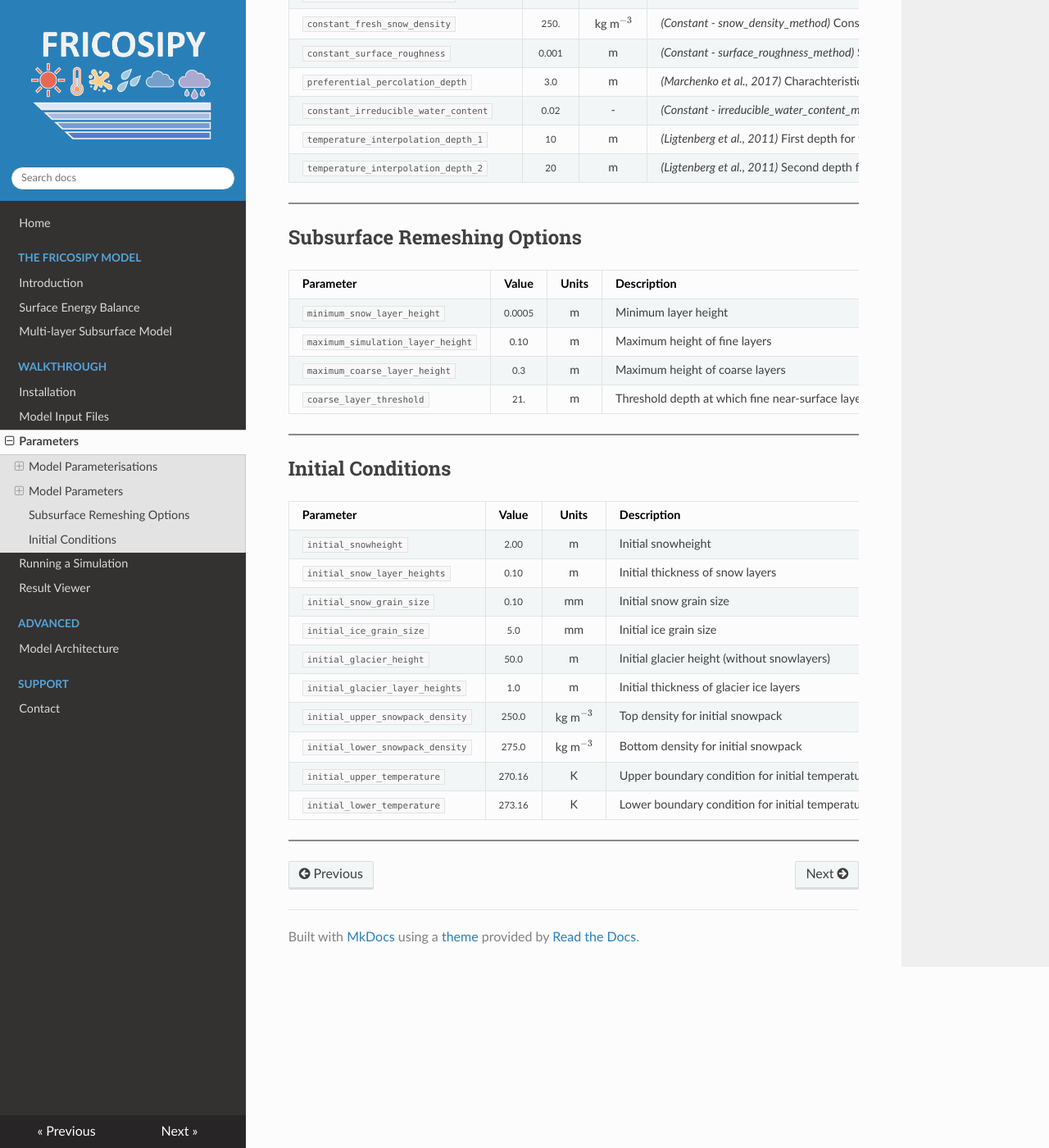
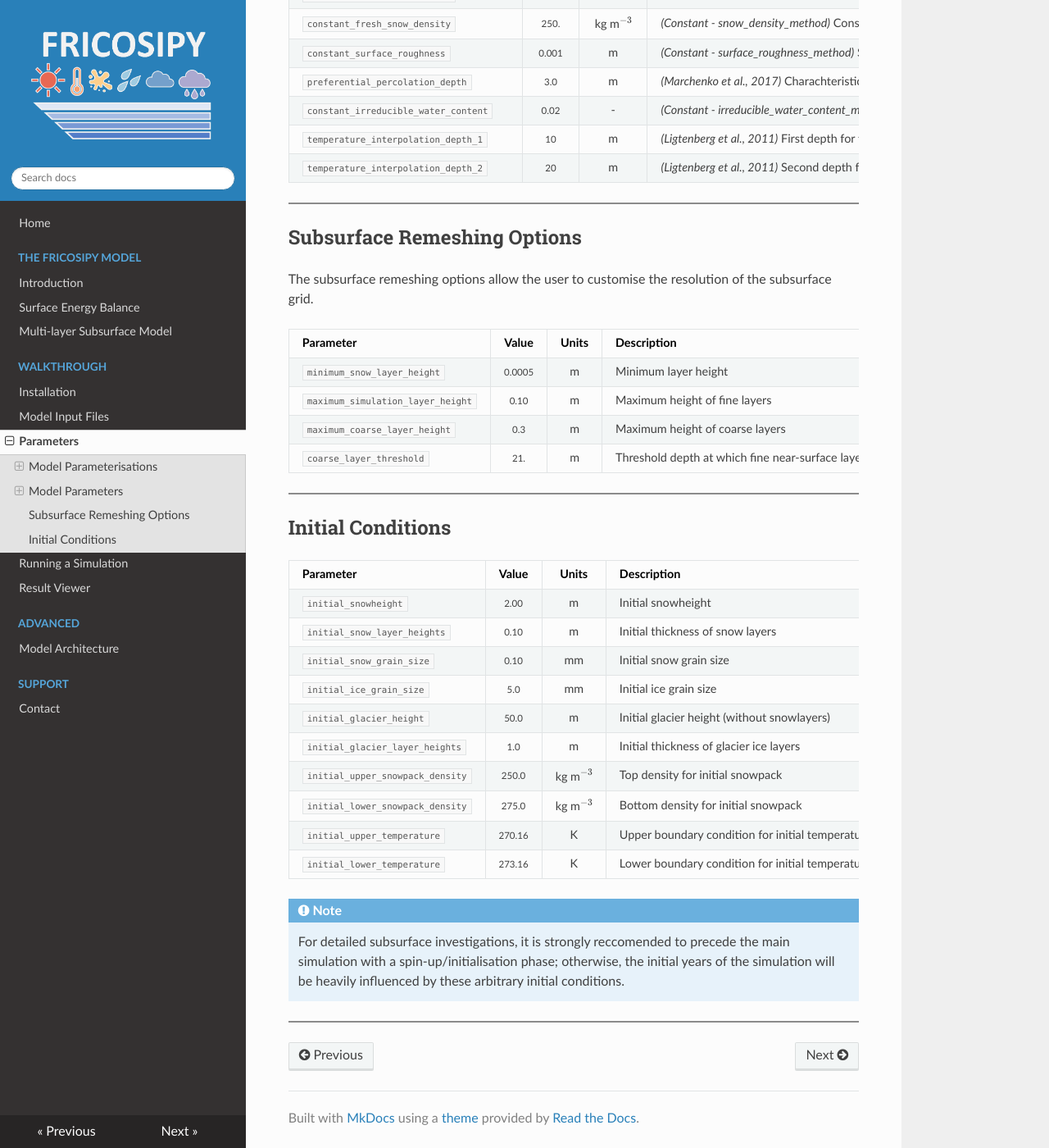
Before and after one commit to MarcusGastaldello/FRICOSIPY, an MkDocs documentation site: the page built from docs/parameters.md, in a window 1280 px wide and 1400 px high, scrolled down 3245 px. Shown: the whole window at 82% size. Built offline with MkDocs 1.6.1, drawn with Linux system fonts in a browser that asks for light colours.

Commit message:
Update parameters.md

```diff
--- a/docs/parameters.md
+++ b/docs/parameters.md
@@ -123,6 +123,8 @@ The *FRICOSIPY* model enables the user to customise the parameterisations used t
 
 ## Subsurface Remeshing Options
 
+The subsurface remeshing options allow the user to customise the resolution of the subsurface grid.
+
 | Parameter | Value | Units | Description |
 |:---|:---:|:---:|---|
 | `minimum_snow_layer_height` | <small>0.0005</small>            | m | Minimum layer height |
@@ -133,6 +135,8 @@ The *FRICOSIPY* model enables the user to customise the parameterisations used t
 <hr style="height:2px; background-color:#8b8b8b; border:none;" />
 
 ## Initial Conditions
+
+
 
 | Parameter | Value | Units | Description |
 |:---|:---:|:---:|---|
@@ -147,4 +151,7 @@ The *FRICOSIPY* model enables the user to customise the parameterisations used t
 | `initial_upper_temperature` | <small>270.16</small>           | K | Upper boundary condition for initial temperature profile |
 | `initial_lower_temperature` | <small>273.16</small>           | K | Lower boundary condition for initial temperature profile |
 
+!!! note
+    For detailed subsurface investigations, it is strongly reccomended to precede the main simulation with a spin-up/initialisation phase; otherwise, the initial years of the simulation will be heavily influenced by these arbitrary initial conditions.
+
 <hr style="height:2px; background-color:#8b8b8b; border:none;" />
```
